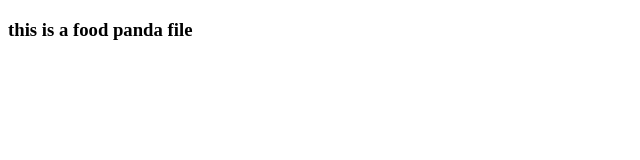
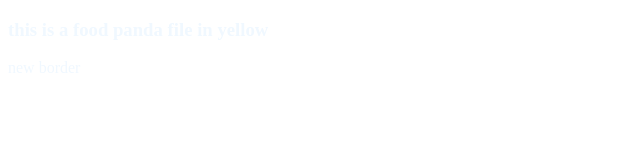
Before and after one commit to Abbass1996/foodpanda, a plain HTML site: page index.html in a window 1280 px wide. Shown: the whole page, without its empty margins (0-640 px from the left). Drawn offline with Linux system fonts and the light colour scheme.

Commit message:
new changes 2

```diff
--- a/css.css
+++ b/css.css
@@ -0,0 +1,3 @@
+*{
+    color: aliceblue;
+}
--- a/index.html
+++ b/index.html
@@ -7,7 +7,7 @@
     <link rel="stylesheet" href="css.css">
 </head>
 <body>
-    <h3>this is a food panda file</h3>
-    <p></p>
+    <h3>this is a food panda file in yellow</h3>
+    <p>new border</p>
 </body>
 </html>
```
